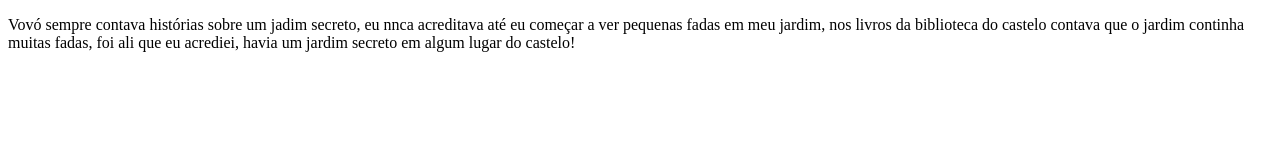
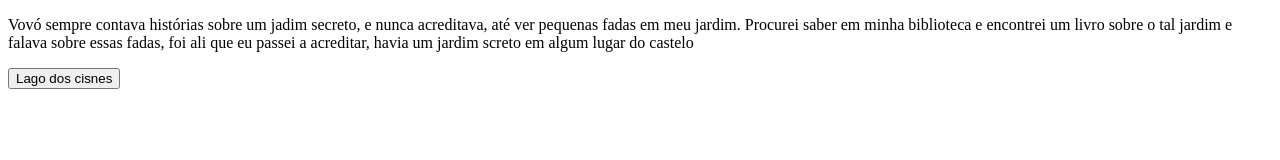
Before and after one commit to yasminmoreirasilva17/Yasmin-site, a plain HTML site: page index.html in a window 1280 px wide. Drawn offline with Linux system fonts and the light colour scheme.

Commit message:
Add files via upload

```diff
--- a/index.html
+++ b/index.html
@@ -6,13 +6,11 @@
     <title>Em busca do jardim secreto</title>
 </head>
 <body>
-      <main>
+    <main>
         <div>
-            <p>Vovó sempre contava histórias sobre um jadim secreto, eu nnca acreditava até eu começar a ver pequenas fadas em meu jardim, nos livros da biblioteca do castelo contava que o jardim continha muitas fadas, foi ali que eu acrediei, havia um jardim secreto em algum lugar do castelo!</p>
+            <p>Vovó sempre contava histórias sobre um jadim secreto, e nunca acreditava, até ver pequenas fadas em meu jardim. Procurei saber em minha biblioteca e encontrei um livro sobre o tal jardim e falava sobre essas fadas, foi ali que eu passei a acreditar, havia um jardim screto em algum lugar do castelo</p>
+            <button>Lago dos cisnes</button>
         </div>
-      </main>
-
-
-
+    </main>
 </body>
 </html>
```
